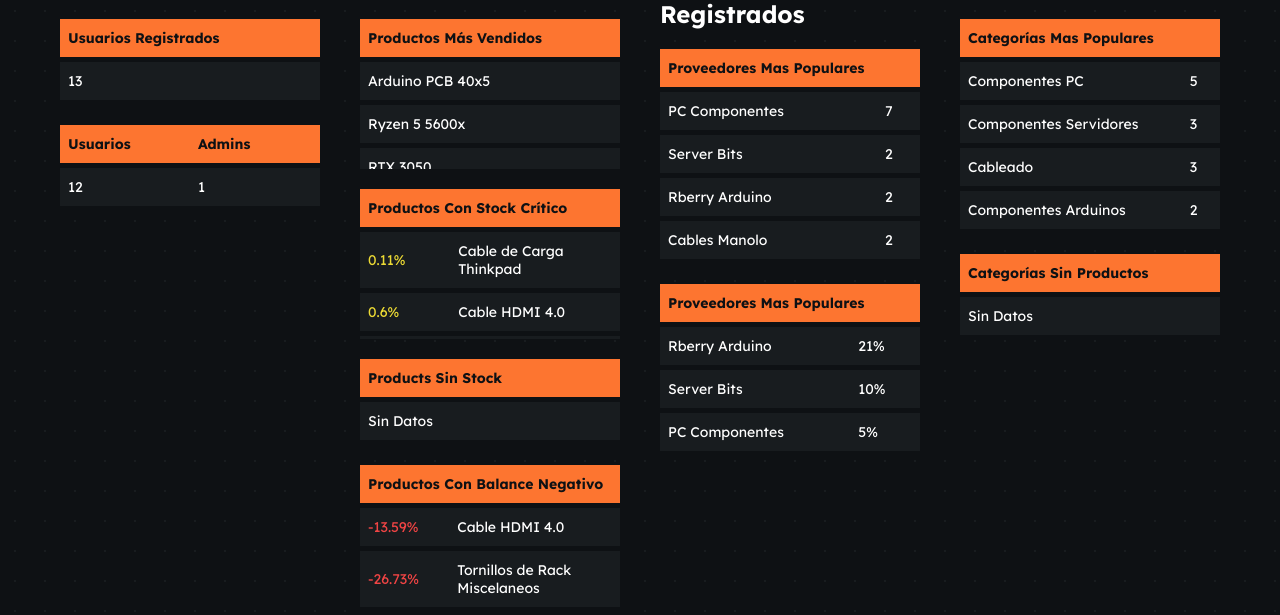
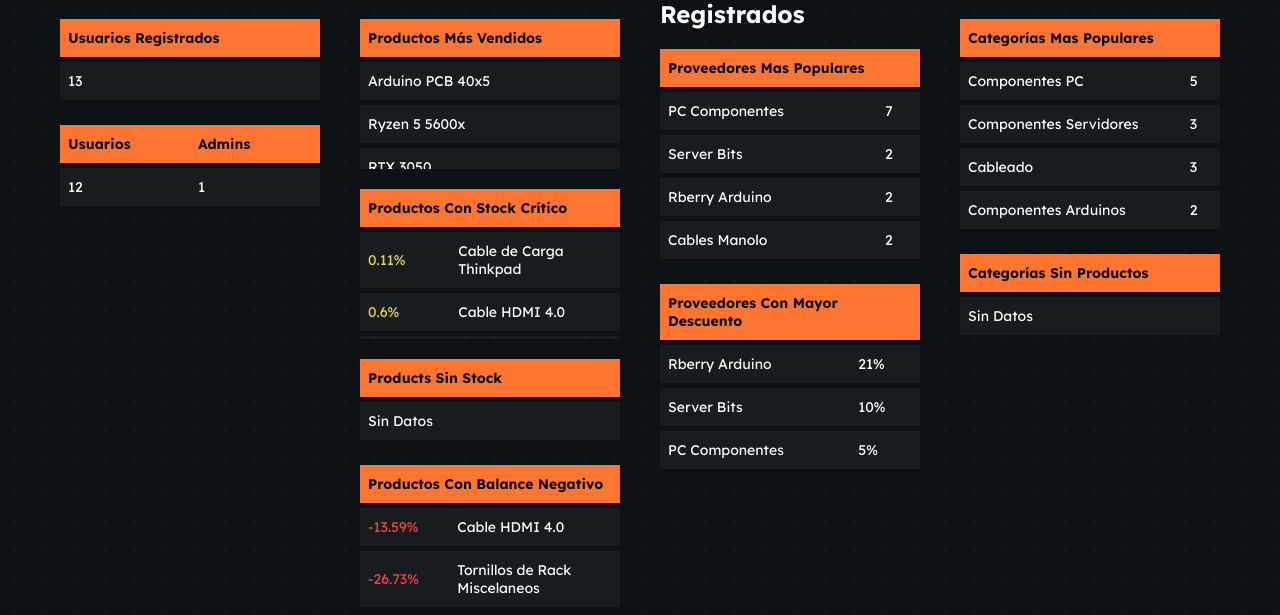
Before and after one commit to ElHeyne/ProyectoFinalTS, a Flask app: page /admin-panel in a window 1280 px wide. Shown: the part 244-859 px from the top of the page. Run offline with Flask 3, Linux system fonts and the light colour scheme; a user stored in the database is signed in; data comes from the database, SQL or seed files in the repository.

Commit message:
Cambio de titulo erroneo
Se cambia un th que no describia el contenido adecuado

```diff
--- a/src/templates/admin.html
+++ b/src/templates/admin.html
@@ -235,7 +235,7 @@
                 <section class="container-type-2 auto-width {%if most_popular_categories%}min-height-150{%else%}min-height-fit{%endif%} overflow-x">
                     <table class="table-type-3 no-table-margin">
                         <thead>
-                            <th colspan="2">Proveedores Mas Populares</th>
+                            <th colspan="2">Proveedores Con Mayor Descuento</th>
                         </thead>
                         <tbody>
                             {%if most_discounted_suppliers%}
```
